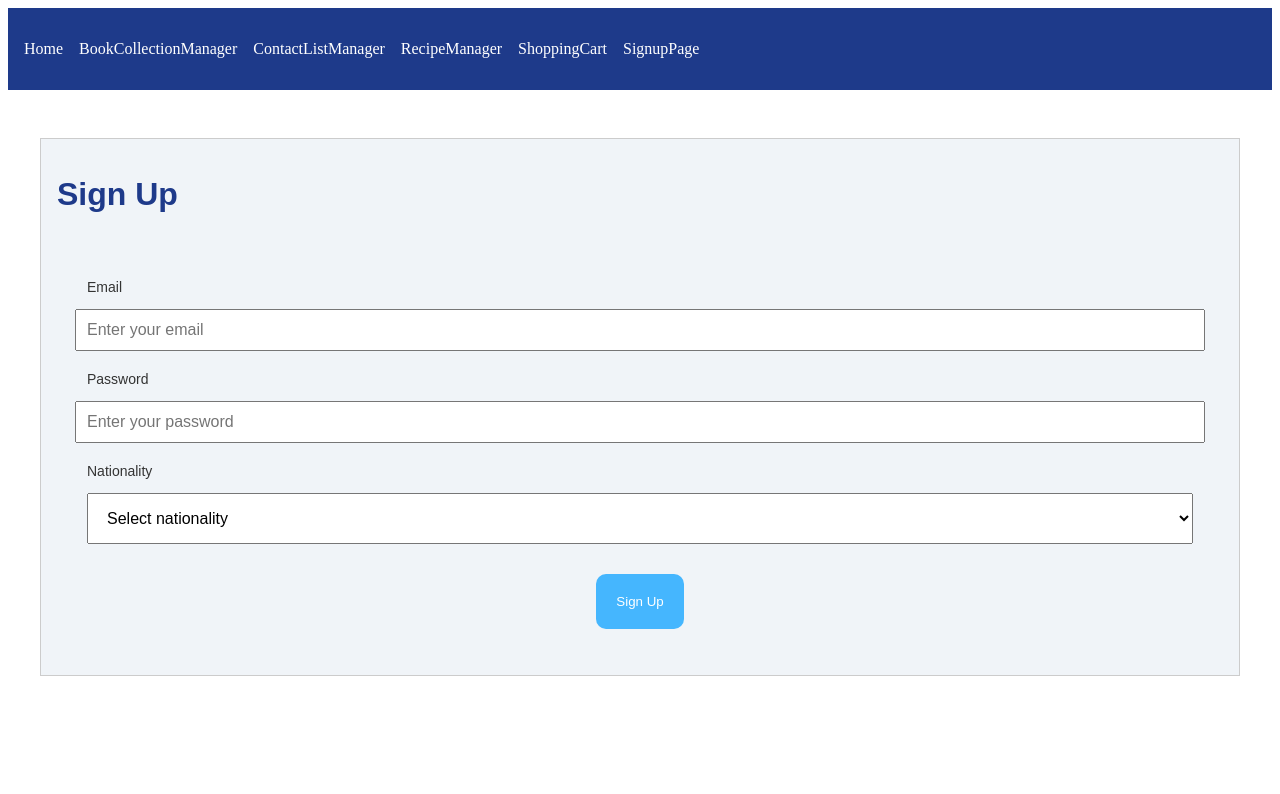
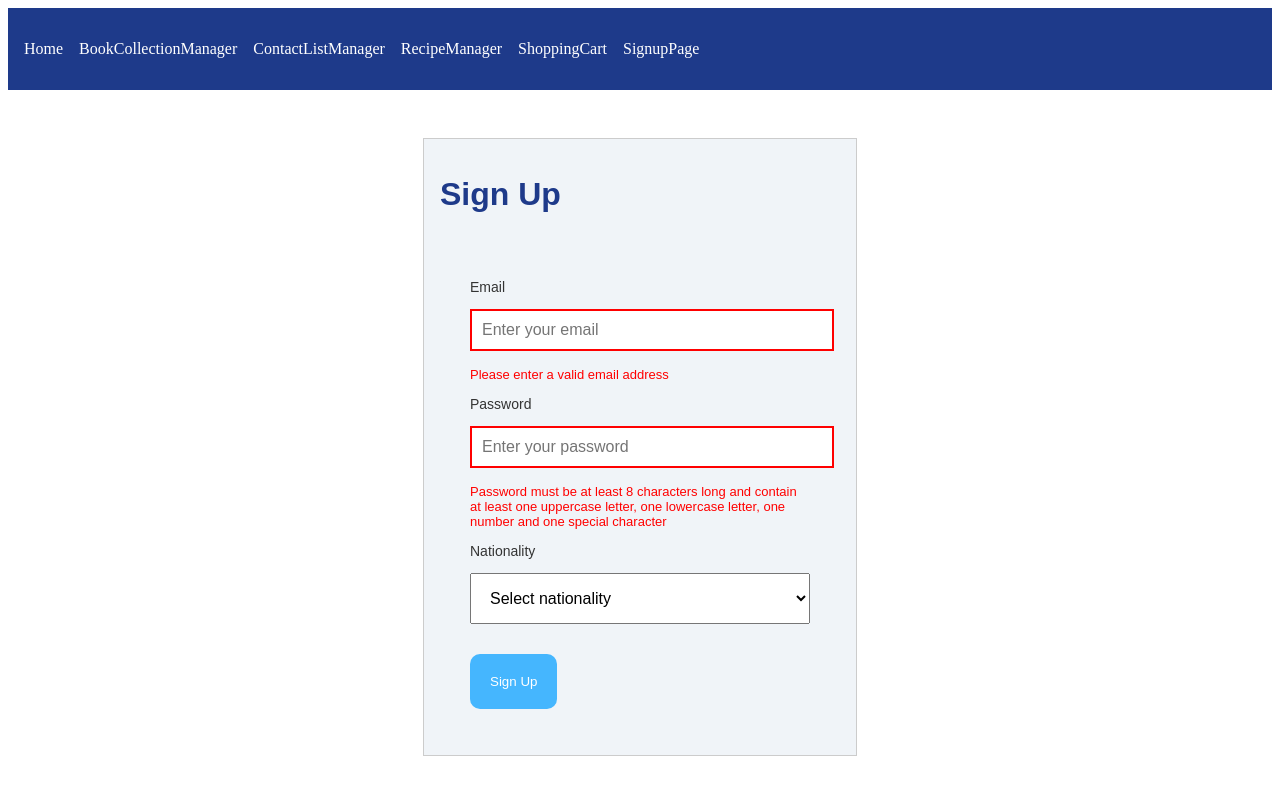
Before and after one commit to lasseka/coding-marathon-1, a React (Vite) app: page /#/signup in a window 1280 px wide. Shown: the top 794 px of the page. Built offline with nearby package versions, Linux system fonts and the light colour scheme.

Commit message:
Email and password input boxes have border color depending on users input. More css

```diff
--- a/src/components/SignupPage/SignupPage.css
+++ b/src/components/SignupPage/SignupPage.css
@@ -1,19 +1,21 @@
+
 
 .signup-container {
-    display: flex;
+    display: block;
     flex-direction: column;
-    align-items: left;
-    justify-content: left;
+    align-items: center;
+    justify-content: center;
     border: 1px solid #ccc;
     padding: 30px;
     font-family: Arial, Helvetica, sans-serif;
+    margin-left: auto;
+    margin-right: auto;
+    max-width: 400px;
+    width: 100%;
 }
 
 .signup-form {
-    display: flex;
     flex-direction: column;
-    align-items: center;
-    justify-content: center;
     padding: 30px;
 }
 
@@ -49,7 +51,36 @@
 
 .signup-form .description{
     text-align: left;
-    align-self: flex-start;
     font-size: 14px;
     width: 100%;
 }
+
+.valid {
+    border: 2px solid green;
+    width: 100%;
+}
+
+.invalid {
+    border: 2px solid red;
+    width: 100%;
+}
+
+
+
+.signup-form .error-message {
+    color: red;
+    font-size: 13px;
+    margin-top: 10px;
+}
+
+.signup-form .success-message {
+    color: green;
+    font-size: 13px;
+    margin-top: 10px;
+}
+
+.greeting {
+    font-size: 15px;
+    margin-bottom: 5px;
+    text-align: center;
+}
--- a/src/components/SignupPage/SignupPage.jsx
+++ b/src/components/SignupPage/SignupPage.jsx
@@ -5,18 +5,28 @@ import './SignUpPage.css';
 const SignUp = () => {
     const [nationality, setNationality] = useState('');
     const [email, setEmail] = useState('');
+    const [emailValid, setEmailValid] = useState(false);
     const [password, setPassword] = useState('');
+    const [strongPassword, setStrongPassword] = useState(false);
     const handleNationalityChange = (e) => {
         setNationality(e.target.value);
     }
     const [greeting, setGreeting] = useState('');
 
     const handleEmailChange = (e) => {
-        setEmail(e.target.value);
+        const inputEmail = e.target.value;
+        setEmail(inputEmail);
+        console.log(emailValid);
+        const emailRegex = /^[\w-\.]+@([\w-]+\.)+[\w-]{2,4}$/;
+        setEmailValid(emailRegex.test(inputEmail));
     }
 
     const handlePasswordChange = (e) => {
-        setPassword(e.target.value);
+      const inputPassword = e.target.value;
+        setPassword(inputPassword);
+        console.log(strongPassword);
+        const passwordRegex = /(?=.*[a-z])+(?=.*[A-Z])+(?=.*[0-9])+(?=.*[\W_])+[\S]{8,}/;
+        setStrongPassword(passwordRegex.test(inputPassword));
     }
 
     const handleSubmit = (e) => {
@@ -47,21 +57,28 @@ const SignUp = () => {
                 placeholder="Enter your email"
                 value={email}
                 onChange ={handleEmailChange}
+                className={emailValid ? 'valid' : 'invalid'}
                 required/>
+                {!emailValid && <p className="error-message">Please enter a valid email address</p>}
+                {emailValid && <p className="success-message">Email address is valid</p>}
                 <p className="description">Password</p>
                 <input
                  type="password"
                  placeholder="Enter your password"
                  value= {password}
                  onChange = {handlePasswordChange}
+                 className = {strongPassword ? 'valid' : 'invalid'}
                  required />
+                 {!strongPassword && <p className="error-message">Password must be at least 8 characters long and contain at least one uppercase letter, one lowercase letter, one number and one special character</p>}
+                 {strongPassword && <p className="success-message">Password is strong</p>}
                 <p className="description">Nationality</p>
                 <select
                 id = "nationality"
                 value= {nationality}
                 onChange ={handleNationalityChange}
+                required
                 >
-                    <option value="" disabled selected>
+                    <option value="" disabled>
                     Select nationality
                     </option>
                     <option value = "fi">Finnish</option>
@@ -71,8 +88,8 @@ const SignUp = () => {
                 </select>
                 <button type="submit">Sign Up</button>
             </form>
-            {greeting && <p>{greeting}</p>}
-            {greeting && <p>Your email address is {email}</p>}
+            {greeting && <p className="greeting">{greeting}</p>}
+            {greeting && <p className="greeting">Your email address is {email}</p>}
         </div>
     );
 }
```
